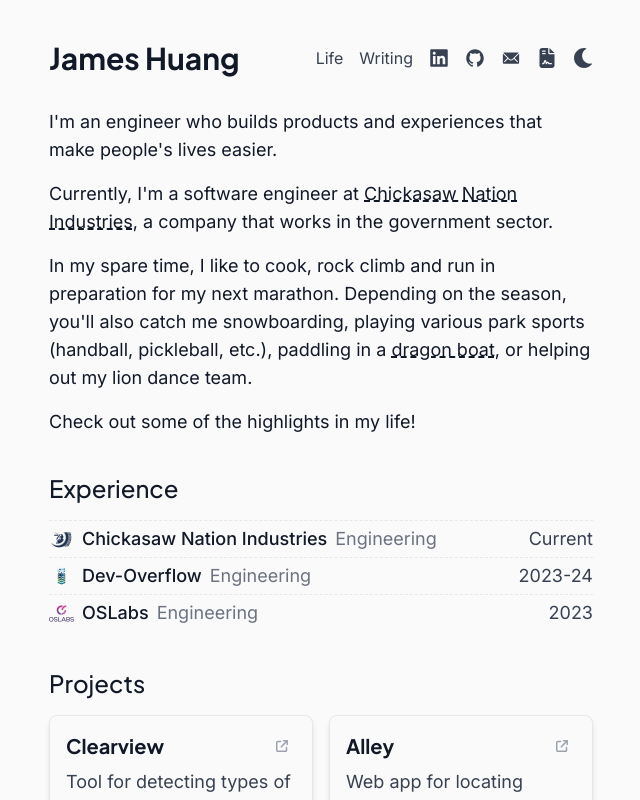
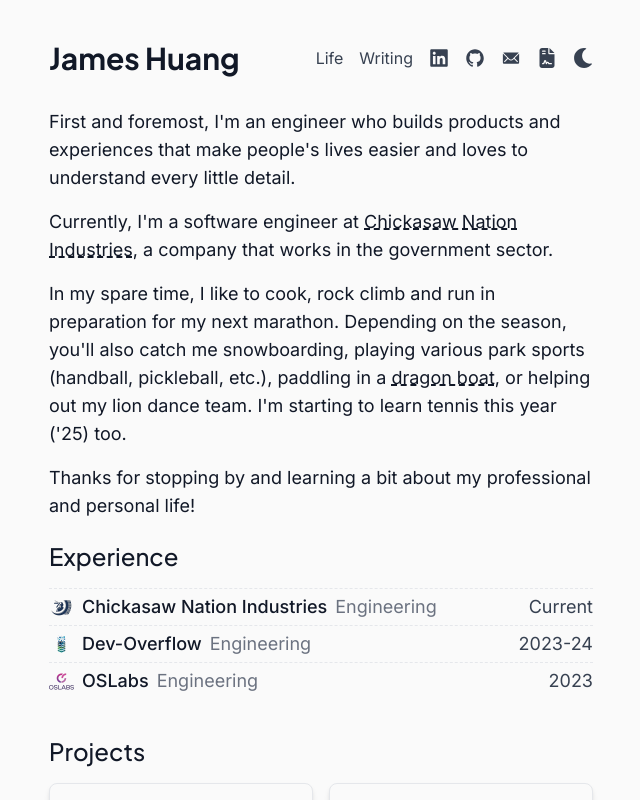
Before and after one commit to jameshuangcoding/my-portfolio-v2, a Next.js app: page / in a window 1280 px wide. Shown: the top 800 px of the page, without its empty margins (319-959 px from the left). Built offline with nearby package versions, Linux system fonts and the light colour scheme.

Commit message:
fixed linting issues in About.tsx and reworded my blurb

```diff
--- a/components/About.tsx
+++ b/components/About.tsx
@@ -2,13 +2,13 @@
 
 const About = () => {
   return (
-    <div className='text-gray-900 dark:text-gray-50 font-sans'>
-      <p className='text-xs md:text-sm lg:text-md xl:text-lg mb-4'>
-        I'm an engineer who builds products and experiences that make people's lives easier.
+    <div className='text-gray-900 dark:text-gray-50 font-sans flex flex-col gap-4'>
+      <p className='text-xs md:text-sm lg:text-md xl:text-lg'>
+        First and foremost, I&apos;m an engineer who builds products and experiences that make people&apos;s lives easier and loves to understand every little detail.
       </p>
 
-      <p className="text-xs md:text-sm lg:text-md xl:text-lg mb-4">
-        Currently, I'm a software engineer at{' '}
+      <p className="text-xs md:text-sm lg:text-md xl:text-lg">
+        Currently, I&apos;m a software engineer at{' '}
         <Link
           href="https://www.chickasaw.com/"
           className="underline decoration-dashed text-gray-900 dark:text-gray-50 hover:text-gray-700 dark:hover:text-gray-300"
@@ -17,21 +17,22 @@
         </Link>, a company that works in the government sector.
       </p>
 
-      <p className="text-xs md:text-sm lg:text-md xl:text-lg mb-4">
+      <p className="text-xs md:text-sm lg:text-md xl:text-lg">
         In my spare time, I like to cook, rock climb and run in preparation for my next marathon.
-        Depending on the season, you'll also catch me snowboarding, playing various park sports (handball, pickleball, etc.),
+        Depending on the season, you&apos;ll also catch me snowboarding, playing various park sports (handball, pickleball, etc.),
         paddling in a{' '}
         <Link
           href="https://www.dchracing.com/"
           className="underline decoration-dashed text-gray-900 dark:text-gray-50 hover:text-gray-700 dark:hover:text-gray-300"
         >
           dragon boat
-        </Link>, or helping out my lion dance team.
+        </Link>, or helping out my lion dance team. I'm starting to learn tennis this year (&apos;25) too.
       </p>
 
-      <p className="text-xs md:text-sm lg:text-md xl:text-lg mb-4">
-        Check out some of the highlights in my life!
+      <p className='text-xs md:text-sm lg:text-md xl:text-lg'>
+        Thanks for stopping by and learning a bit about my professional and personal life!
       </p>
+
     </div>
   );
 };
```
